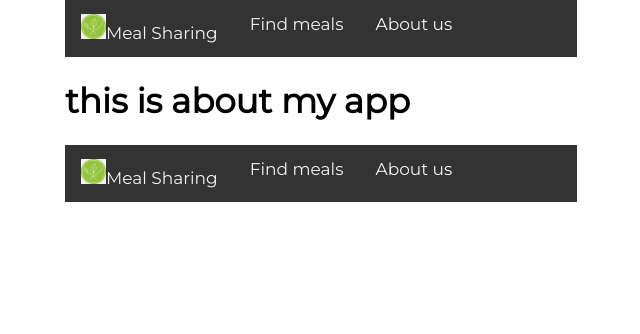
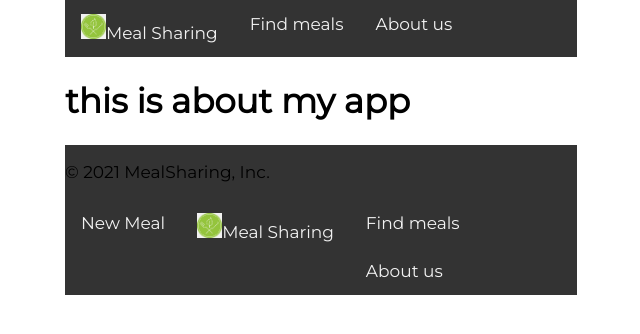
Before and after one commit to OlenaKasian/meal-sharing, a React app: page /about in a window 1280 px wide. Shown: the top 334 px of the page, without its empty margins (319-959 px from the left). Built offline with nearby package versions, Linux system fonts and the light colour scheme; no server answers.

Commit message:
Update Footer.js

```diff
--- a/src/client/components/MainPage/Footer.js
+++ b/src/client/components/MainPage/Footer.js
@@ -14,6 +14,8 @@ function Footer() {
                 <a href="javascript:void(0);" className="icon" onclick="myFunction()">
                     <i className="fa fa-bars"></i>
                 </a> */}
+                <p>© 2021 MealSharing, Inc.</p>
+                <Link to="/newmeal">New Meal</Link>
                 <Link to="/"><img src={logo} alt="logo" id="logo" width={25} />Meal Sharing</Link>
                 <Link to="/meals">Find meals</Link>
                 <Link to="/about">About us</Link>
```
